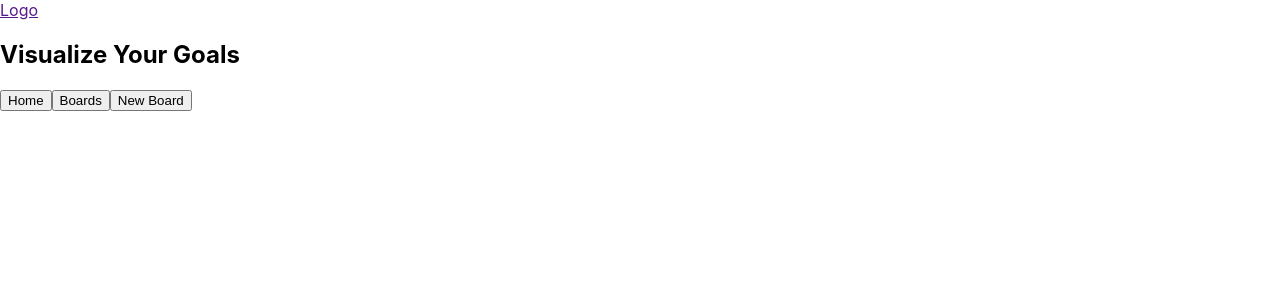
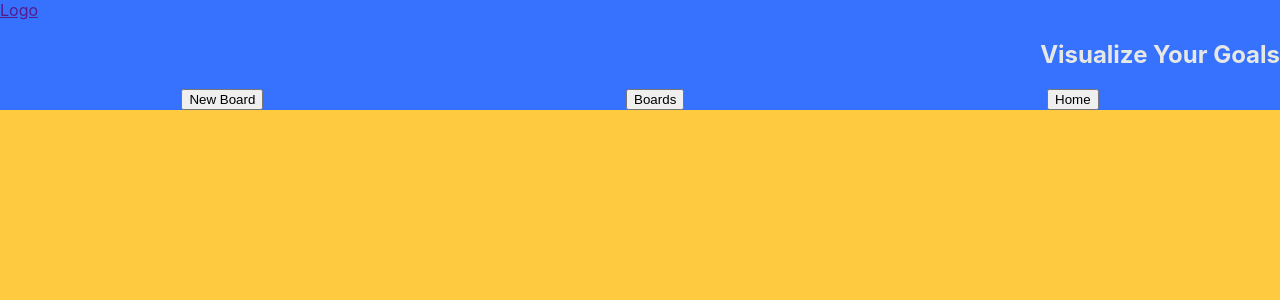
Before and after one commit to JoshSevy/VisualFox, a React (Create React App) app: page / in a window 1280 px wide. Shown: the top 300 px of the page. Built offline with nearby package versions, Linux system fonts and the light colour scheme.

Commit message:
Styling form body and header roughed draft

```diff
--- a/src/App/App.scss
+++ b/src/App/App.scss
@@ -0,0 +1 @@
+@import '../style/variables.scss'
--- a/src/Header/Header.js
+++ b/src/Header/Header.js
@@ -1,5 +1,7 @@
 import React from 'react';
 import { Link } from 'react-router-dom';
+
+import './Header.scss'
 
 
 const Header = () => {
--- a/src/Header/Header.scss
+++ b/src/Header/Header.scss
@@ -0,0 +1,19 @@
+@import '../style/variables.scss';
+
+.Header {
+  background-color: $blue-crayola;
+  color: $platinum;
+  width: 100vw;
+  height: 5%;
+}
+
+.Header-title {
+  text-align: right
+}
+
+.Header-links {
+  width: 100%;
+  display: flex;
+  flex-direction: row-reverse;
+  justify-content: space-around;
+}
--- a/src/ImageCard/ImageCard.js
+++ b/src/ImageCard/ImageCard.js
@@ -4,5 +4,7 @@ import './ImageCard.scss'
 const ImageCard = () => {
 
 
-  return(<h1>ImageCard</h1>)
+  return(
+  <h1>ImageCard</h1>
+  )
 }
--- a/src/index.scss
+++ b/src/index.scss
@@ -1,4 +1,7 @@
+@import './style/variables.scss';
+
 body {
+  background-color: $sunglow;
   margin: 0;
   font-family: -apple-system, BlinkMacSystemFont, 'Segoe UI', 'Roboto', 'Oxygen',
     'Ubuntu', 'Cantarell', 'Fira Sans', 'Droid Sans', 'Helvetica Neue',
--- a/src/style/variables.scss
+++ b/src/style/variables.scss
@@ -0,0 +1,18 @@
+/* SCSS HEX COLORS */
+$rich-black: #080708ff;
+$blue-crayola: #3772ffff;
+$rose-madder: #df2935ff;
+$sunglow: #fdca40ff;
+$platinum: #e6e8e6ff;
+
+
+/* SCSS Gradient Colors */
+$gradient-top: linear-gradient(0deg, #080708ff, #3772ffff, #df2935ff, #fdca40ff, #e6e8e6ff);
+$gradient-right: linear-gradient(90deg, #080708ff, #3772ffff, #df2935ff, #fdca40ff, #e6e8e6ff);
+$gradient-bottom: linear-gradient(180deg, #080708ff, #3772ffff, #df2935ff, #fdca40ff, #e6e8e6ff);
+$gradient-left: linear-gradient(270deg, #080708ff, #3772ffff, #df2935ff, #fdca40ff, #e6e8e6ff);
+$gradient-top-right: linear-gradient(45deg, #080708ff, #3772ffff, #df2935ff, #fdca40ff, #e6e8e6ff);
+$gradient-bottom-right: linear-gradient(135deg, #080708ff, #3772ffff, #df2935ff, #fdca40ff, #e6e8e6ff);
+$gradient-top-left: linear-gradient(225deg, #080708ff, #3772ffff, #df2935ff, #fdca40ff, #e6e8e6ff);
+$gradient-bottom-left: linear-gradient(315deg, #080708ff, #3772ffff, #df2935ff, #fdca40ff, #e6e8e6ff);
+$gradient-radial: radial-gradient(#080708ff, #3772ffff, #df2935ff, #fdca40ff, #e6e8e6ff);
```
